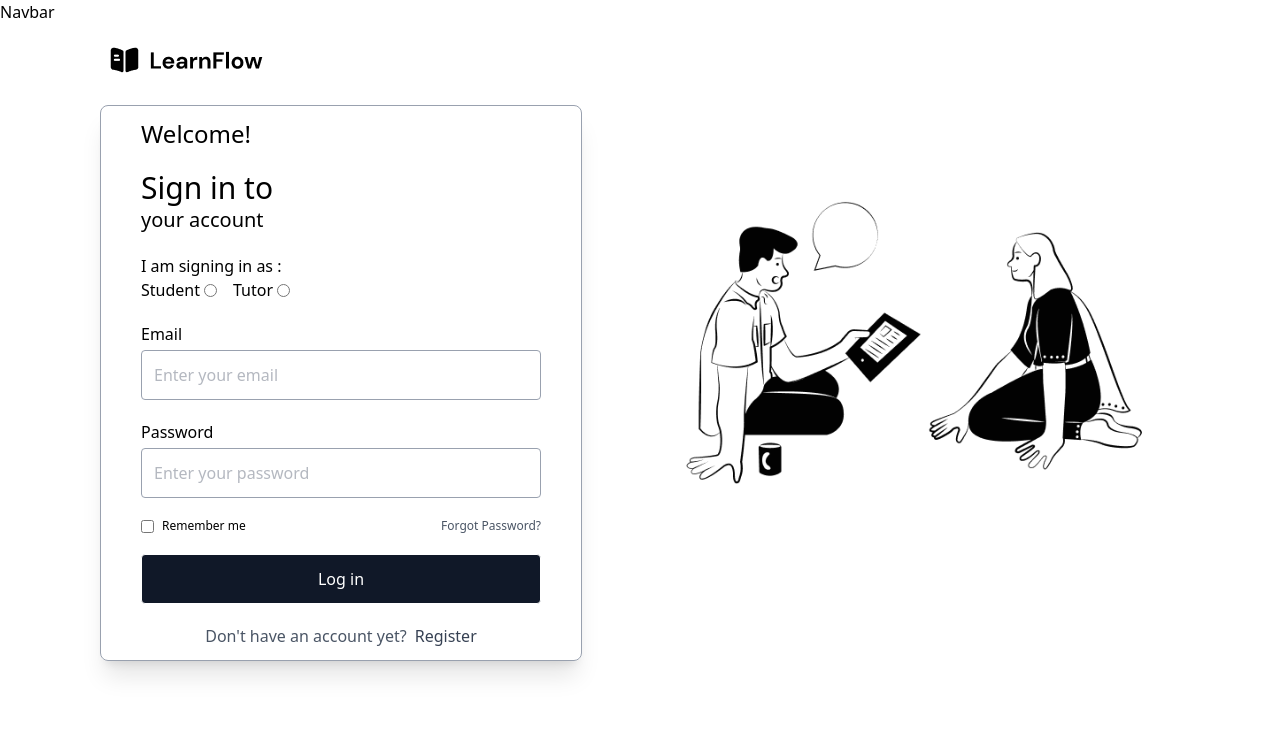
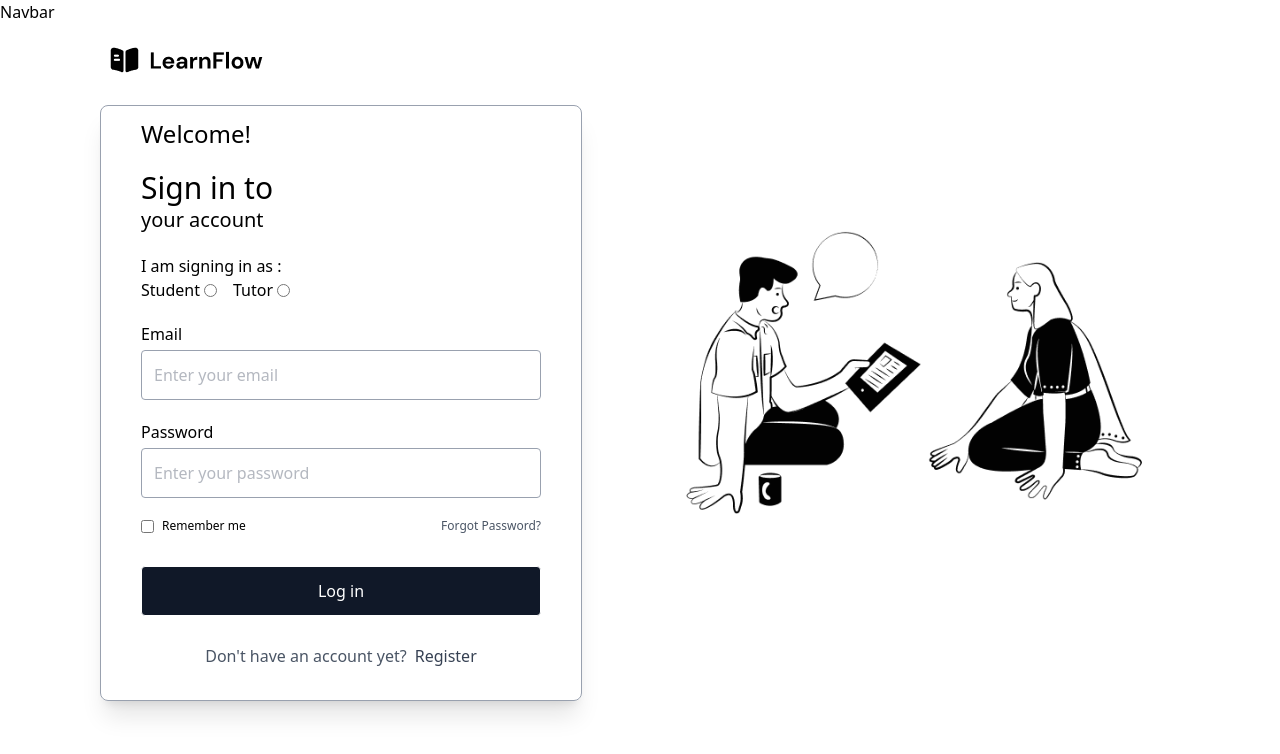
Before and after one commit to thesarpex/Learnflow-LMS, a React (Vite) app: page /login in a window 1280 px wide. Shown: the top 754 px of the page. Built offline with nearby package versions, Linux system fonts and the light colour scheme; no server answers.

Commit message:
aligned student and tutor radio buttons on sign up page

```diff
--- a/src/routes/student/Login.jsx
+++ b/src/routes/student/Login.jsx
@@ -33,7 +33,7 @@ const Login = () => {
 
   return (
     <div className="flex items-center">
-    <div className="max-w-md ml-25 mt-5">
+    <div className="max-w-md ml-25 my-5">
       <div className="mb-7 pl-2">
         <img src="src/assets/assets_learn_flow/Logo.png" alt="LearnFlow logo" />
       </div>
@@ -115,7 +115,7 @@ const Login = () => {
           </div>
 
           <button
-            className="border rounded-sm bg-gray-900 text-white py-3 w-full hover:bg-black hover:cursor-pointer focus:outline-none disabled:opacity-50 disabled:cursor-not-allowed"
+            className="border rounded-sm bg-gray-900 text-white py-3 w-full hover:bg-black hover:cursor-pointer focus:outline-none disabled:opacity-50 disabled:cursor-not-allowed mt-3 mb-2"
             type="submit"
             disabled={loading}
           >
@@ -123,7 +123,7 @@ const Login = () => {
           </button>
         </form>
 
-        <div className="flex flex-col items-center">
+        <div className="flex flex-col items-center mb-5">
           <p className="text-gray-600">
             Don't have an account yet?
             <Link
@@ -135,8 +135,6 @@ const Login = () => {
           </p>
         </div>
       </div>
-
-
     </div>
 
     <div>
--- a/src/routes/student/Signup.jsx
+++ b/src/routes/student/Signup.jsx
@@ -42,7 +42,7 @@ const Signup = () => {
 
   return (
     <div className="flex items-center">
-    <div className="max-w-md ml-25 mt-5">
+    <div className="max-w-md ml-25 my-5">
       <div className="mb-7 pl-2">
         <img src="src/assets/assets_learn_flow/Logo.png" alt="LearnFlow logo" />
       </div>
@@ -64,7 +64,7 @@ const Signup = () => {
           <div>
             <div>I am signing up as :</div>
             <div className="flex gap-4">
-              <div>
+              <div className="flex items-center">
                 <label className="pr-1">Student</label>
                 <input
                   id="student-radio"
@@ -75,7 +75,7 @@ const Signup = () => {
                 />
               </div>
 
-              <div>
+              <div className="flex items-center">
                 <label className="pr-1">Tutor</label>
                 <input
                   id="tutor-radio"
@@ -145,7 +145,7 @@ const Signup = () => {
           </button>
         </form>
 
-        <div className="flex flex-col items-center">
+        <div className="flex flex-col items-center mb-3">
           <p className="text-gray-600">
             Already have an account?
             <Link
```
